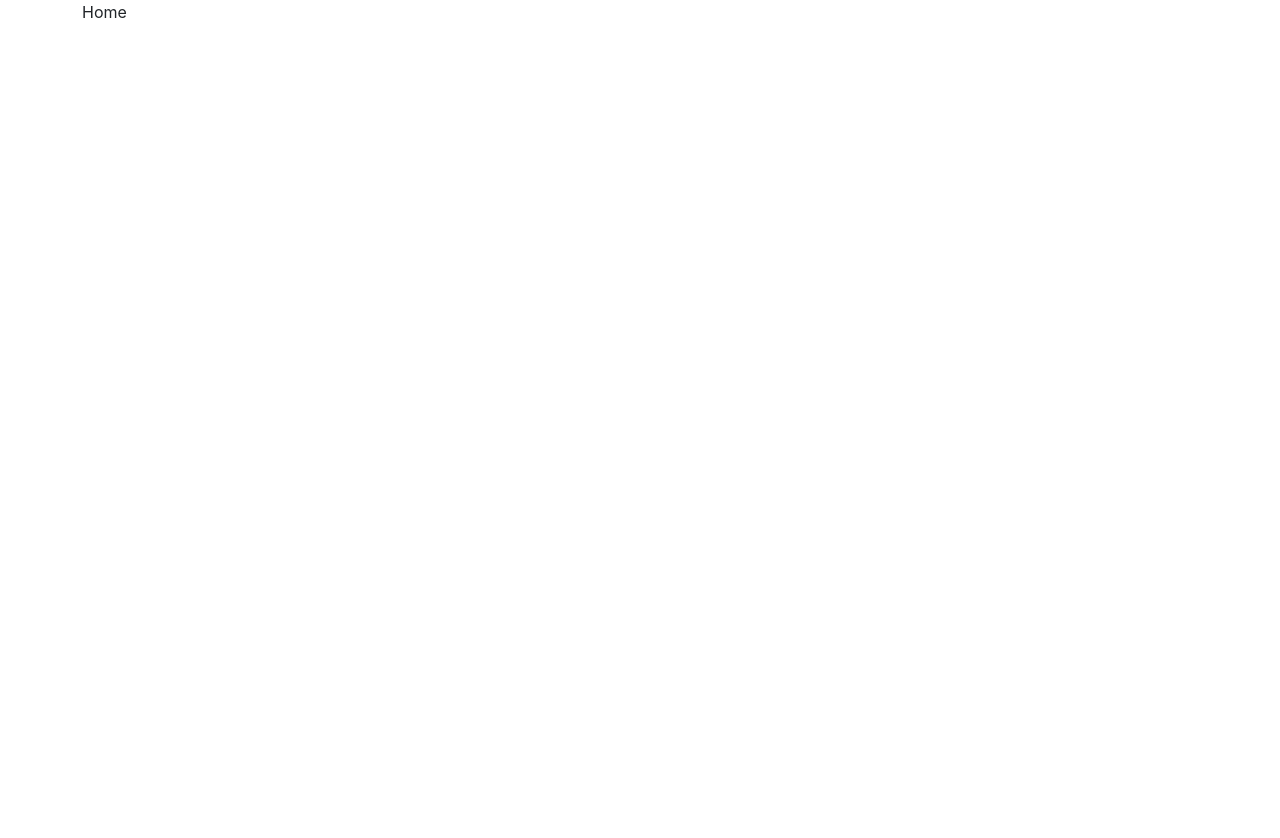
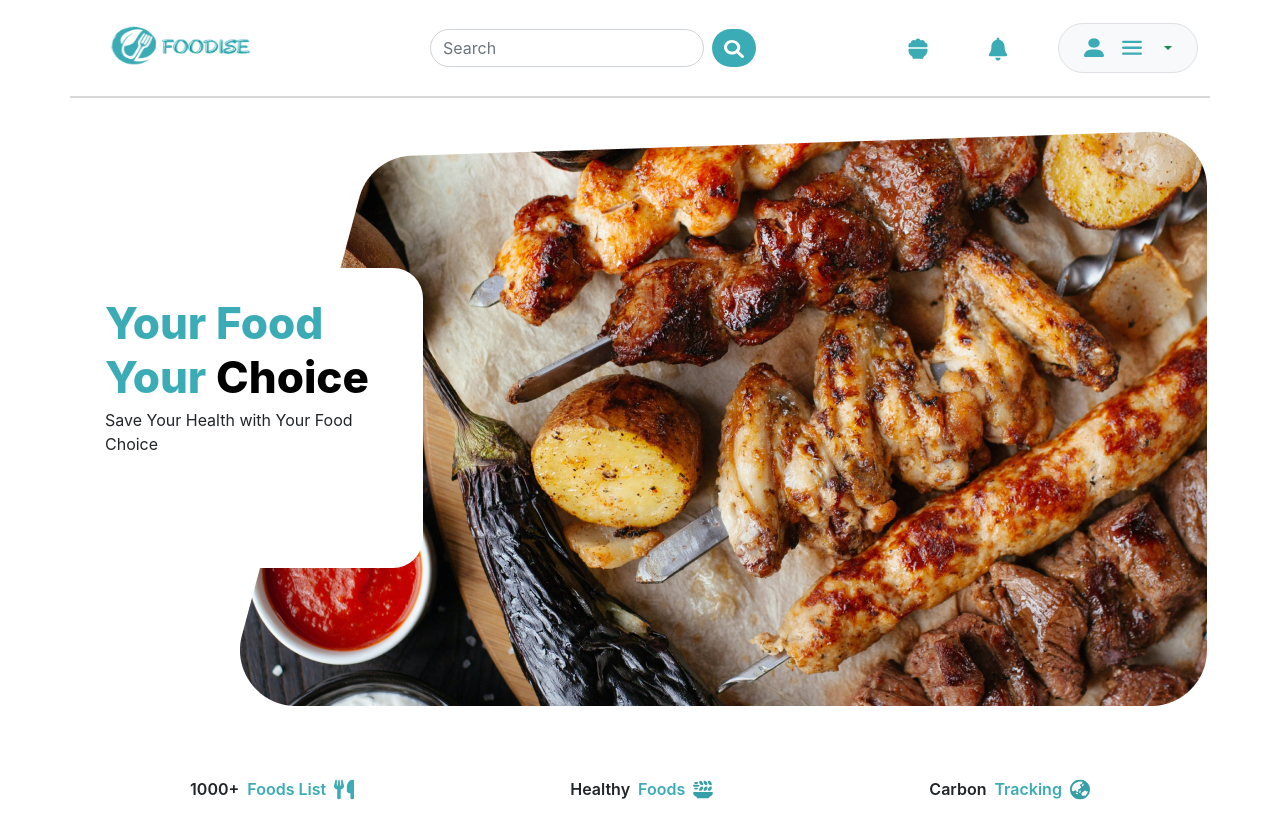
Before and after one commit to Febe2-Skilvul/foodise-app, a React (Create React App) app: page / in a window 1280 px wide. Shown: the top 838 px of the page. Before the commit the page ends 800 px from the top, so only its background shows below. Built offline with nearby package versions, Linux system fonts and the light colour scheme.

Commit message:
add navabr

```diff
--- a/src/App.jsx
+++ b/src/App.jsx
@@ -1,6 +1,7 @@
 import { BrowserRouter, Routes, Route } from 'react-router-dom';
 import Layout from './layout/Layout';
 import Home from './pages/home/Home';
+import LandingPage from './pages/Landing-page/LandingPage';
 import Signup from './pages/signup/Signup';
 
 const App = () => {
@@ -9,7 +10,8 @@ const App = () => {
       <BrowserRouter>
         <Layout>
           <Routes>
-            <Route path="/" element={<Home />} />
+            <Route path="/" element={<LandingPage />} />
+            <Route path="/home" element={<Home />} />
             <Route path="/signup" element={<Signup />} />
           </Routes>
         </Layout>
--- a/src/components/FormSignup.jsx
+++ b/src/components/FormSignup.jsx
@@ -33,7 +33,7 @@ const FormSignup = () => {
           type="text"
           name="username"
           onChange={(e) => getDataSignup(e)}
-          placeholder="Enter Username"
+          placeholder="Masukan Nama"
         />
       </Form.Group>
       <Form.Group className="mb-3">
@@ -41,7 +41,7 @@ const FormSignup = () => {
           type="email"
           name="email"
           onChange={(e) => getDataSignup(e)}
-          placeholder="Enter email"
+          placeholder="Masukan Email"
         />
       </Form.Group>
       <Form.Group className="mb-3">
@@ -49,7 +49,7 @@ const FormSignup = () => {
           type="password"
           name="password"
           onChange={(e) => getDataSignup(e)}
-          placeholder="Password"
+          placeholder="Kata Sandi"
         />
       </Form.Group>
       <Button
--- /dev/null
+++ b/src/components/Hero.jsx
@@ -0,0 +1,52 @@
+import { Stack } from 'react-bootstrap';
+import Button from 'react-bootstrap/Button';
+import { services } from '../config';
+
+function Hero() {
+  return (
+    <>
+      <div className="hero">
+        <div className="cardHero card border-0">
+          <h2>Your Food</h2>
+          <h2>
+            Your <span>Choice</span>{' '}
+          </h2>
+          <p className="fs-6">
+            {' '}
+            Save Your Health with Your Food Choice
+          </p>
+        </div>
+        <img className="img-fluid " src="/images/Hero.png" alt="" />
+      </div>
+      <Stack className="d-flex flex-wrap flex-md-row justify-content-around">
+        {services.map((btn, index) => (
+          <Button
+            key={`btnLanding-${index}`}
+            variant="outline-grey"
+            className="hero mx-1">
+            <div className="d-flex align-items-center ">
+              <p
+                className="tx-grey my-auto"
+                style={{
+                  fontWeight: '600',
+                }}>
+                {btn.text1}
+              </p>
+              <p
+                className="mx-2 my-auto"
+                style={{
+                  color: '#3bacb6',
+                  fontWeight: '600',
+                }}>
+                {btn.text2}
+              </p>
+              <img src={btn.icon} alt="" />
+            </div>
+          </Button>
+        ))}
+      </Stack>
+    </>
+  );
+}
+
+export default Hero;
--- /dev/null
+++ b/src/config/index.js
@@ -0,0 +1,63 @@
+const services = [
+  {
+    text1: '1000+',
+    text2: 'Foods List',
+    icon: '/icons/fork.svg',
+  },
+  {
+    text1: 'Healthy',
+    text2: 'Foods',
+    icon: '/icons/plate.svg',
+  },
+  {
+    text1: 'Carbon',
+    text2: 'Tracking',
+    icon: '/icons/earth-solid.svg',
+  },
+];
+
+const CardFeature = [
+  {
+    logo: '/icons/food.svg',
+    title: 'Food Nutrition',
+    desc: 'Get Food Nutritions',
+  },
+  {
+    logo: '/icons/nutri-track.svg',
+    title: 'Nutrition Tracking',
+    desc: 'Count Daily Foods',
+  },
+  {
+    logo: '/icons/carbon-track.svg',
+    title: 'Carbon Tracking',
+    desc: 'Count Daily Foods Carbon',
+  },
+  {
+    logo: '/icons/recipe.svg',
+    title: 'Food Recipe',
+    desc: 'Get Amazing Recipe',
+  },
+];
+
+const CardFood = [
+  {
+    img: '#',
+    title: 'Sate Ayam',
+    nutrition: {
+      kalori: 2.11,
+      carbon: 0.34,
+    },
+    ingredients: 'daging ayam, Kecap, Kacang, Cabe, Bawang Merah',
+  },
+  {
+    img: '#',
+    title: 'Sate Ayam',
+    nutrition: {
+      kalori: 2.11,
+      carbon: 0.34,
+    },
+    ingredients: 'daging ayam, Kecap, Kacang, Cabe, Bawang Merah',
+  },
+];
+
+export { services, CardFeature, CardFood };
--- a/src/index.css
+++ b/src/index.css
@@ -17,3 +17,65 @@ code {
 .button-main:hover {
   background: #19555b;
 }
+.avatar-menu {
+  width: 140px;
+  height: 50px;
+  display: flex;
+  flex-direction: row;
+  justify-content: space-evenly;
+  gap: 5px;
+  align-items: center;
+}
+.box-nav {
+  width: 100px;
+  display: flex;
+  flex-direction: row;
+  justify-content: space-between;
+}
+.container-nav {
+  display: flex;
+  flex-direction: row;
+  justify-content: center;
+  gap: 50px;
+  align-items: center;
+}
+.hero {
+  display: flex;
+  justify-content: center;
+  align-items: center;
+  margin: 2rem 0;
+}
+.hero-img {
+  width: 800px;
+}
+.cardHero {
+  margin-right: -200px;
+  height: 300px;
+  min-width: 350px;
+  padding: 2rem 2rem 2rem 2rem;
+  border-bottom-right-radius: 30px;
+  border-top-right-radius: 30px;
+}
+.cardHero h2 {
+  font-size: 64px;
+  font-weight: 800;
+  font-size: 44px;
+  line-height: 46px;
+  color: #3bacb6;
+}
+.cardHero h2 span {
+  color: #000;
+}
+@media screen and (max-width: 980px) {
+  .cardHero {
+    scale: 0.8;
+  }
+}
+@media screen and (max-width: 480px) {
+  .cardHero {
+    scale: 0.5;
+    margin-left: -70px;
+    left: 0;
+    position: absolute;
+  }
+}
--- a/src/layout/Layout.jsx
+++ b/src/layout/Layout.jsx
@@ -1,13 +1,16 @@
 import React from 'react';
 import { Container } from 'react-bootstrap';
 import Search from '../components/Search';
+import Appbar from './Navbar';
 
 const Layout = ({ children }) => {
   return (
     <>
+      <Appbar />
       <Container
         style={{
           minHeight: '100vh',
+          borderTop: 'solid 2px #D9D9D9',
         }}>
         <div className="d-block d-md-none">
           <Search />
--- /dev/null
+++ b/src/layout/Navbar.jsx
@@ -0,0 +1,96 @@
+import React, { useContext } from 'react';
+import { useState } from 'react';
+import { Container, Dropdown, Navbar } from 'react-bootstrap';
+import { Link } from 'react-router-dom';
+import Icon from '../components/atoms/Icon';
+import Search from '../components/Search';
+
+const Appbar = () => {
+  const [isLogin, setIsLogin] = useState(false);
+
+  const handleLogout = () => {
+    localStorage.removeItem('ActiveUser');
+  };
+  return (
+    <Navbar
+      style={{
+        backgroundColor: '#fff',
+      }}
+      expand="lg">
+      <Container>
+        <Navbar.Brand>
+          <Link to={'/home'}>
+            <img
+              src="/images/foodise-logo.png"
+              alt=""
+              width={180}
+              height={70}
+            />
+          </Link>
+        </Navbar.Brand>
+        <div className="d-none d-md-flex">
+          <Search />
+        </div>
+
+        <div className="container-nav">
+          <div className="box-nav d-none d-md-flex">
+            <Link to={'/booked'}>
+              <Icon
+                image="/icons/bowl-food-solid.svg"
+                alt="favorite"
+              />
+            </Link>
+            <Link to={'#'}>
+              <Icon image="/icons/bell-solid.svg" alt="notif" />
+            </Link>
+          </div>
+          <Dropdown>
+            <Dropdown.Toggle
+              id="dropdown-button-dark-example1"
+              variant="light"
+              className="rounded-pill border border-gray text-success avatar-menu">
+              <Icon image="/icons/user-solid.svg" alt="avatar" />
+              <Icon image="/icons/bars-solid.svg" alt="menu" />
+            </Dropdown.Toggle>
+
+            <Dropdown.Menu>
+              <div style={{ paddingLeft: '15px' }}>
+                <Link to="/home" className="text-decoration-none">
+                  Foods
+                </Link>
+              </div>
+              <div style={{ paddingLeft: '15px' }}>
+                <Link to="/booked" className="text-decoration-none">
+                  Favorites
+                </Link>
+              </div>
+              <Dropdown.Divider />
+              {isLogin ? (
+                <Dropdown.Item
+                  link="#"
+                  onClick={(e) => handleLogout()}>
+                  Log out
+                </Dropdown.Item>
+              ) : (
+                <>
+                  <Dropdown.Item link="#">Log in</Dropdown.Item>
+                  <Link
+                    to={'/signup'}
+                    className="text-decoration-none text-success text-center "
+                    style={{
+                      paddingLeft: '15px',
+                      fontWeight: 'bold',
+                    }}>
+                    Sign up
+                  </Link>
+                </>
+              )}
+            </Dropdown.Menu>
+          </Dropdown>
+        </div>
+      </Container>
+    </Navbar>
+  );
+};
+
+export default Appbar;
--- /dev/null
+++ b/src/pages/Landing-page/LandingPage.jsx
@@ -0,0 +1,15 @@
+import React from 'react';
+import Hero from '../../components/Hero';
+
+function LandingPage() {
+  return (
+    <div>
+      <Hero />
+      <div className="mt-5">
+        <div></div>
+      </div>
+    </div>
+  );
+}
+
+export default LandingPage;
```
